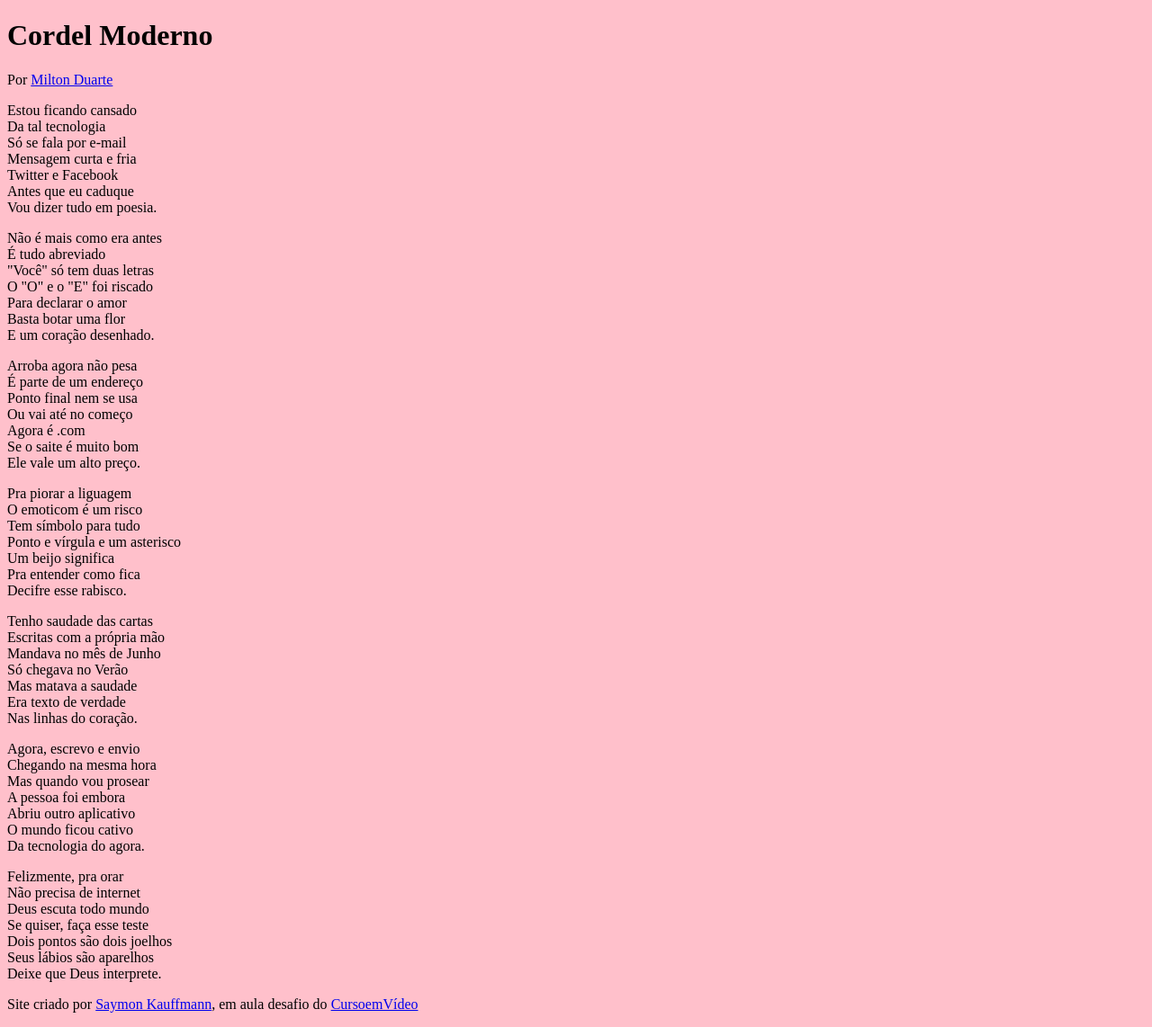
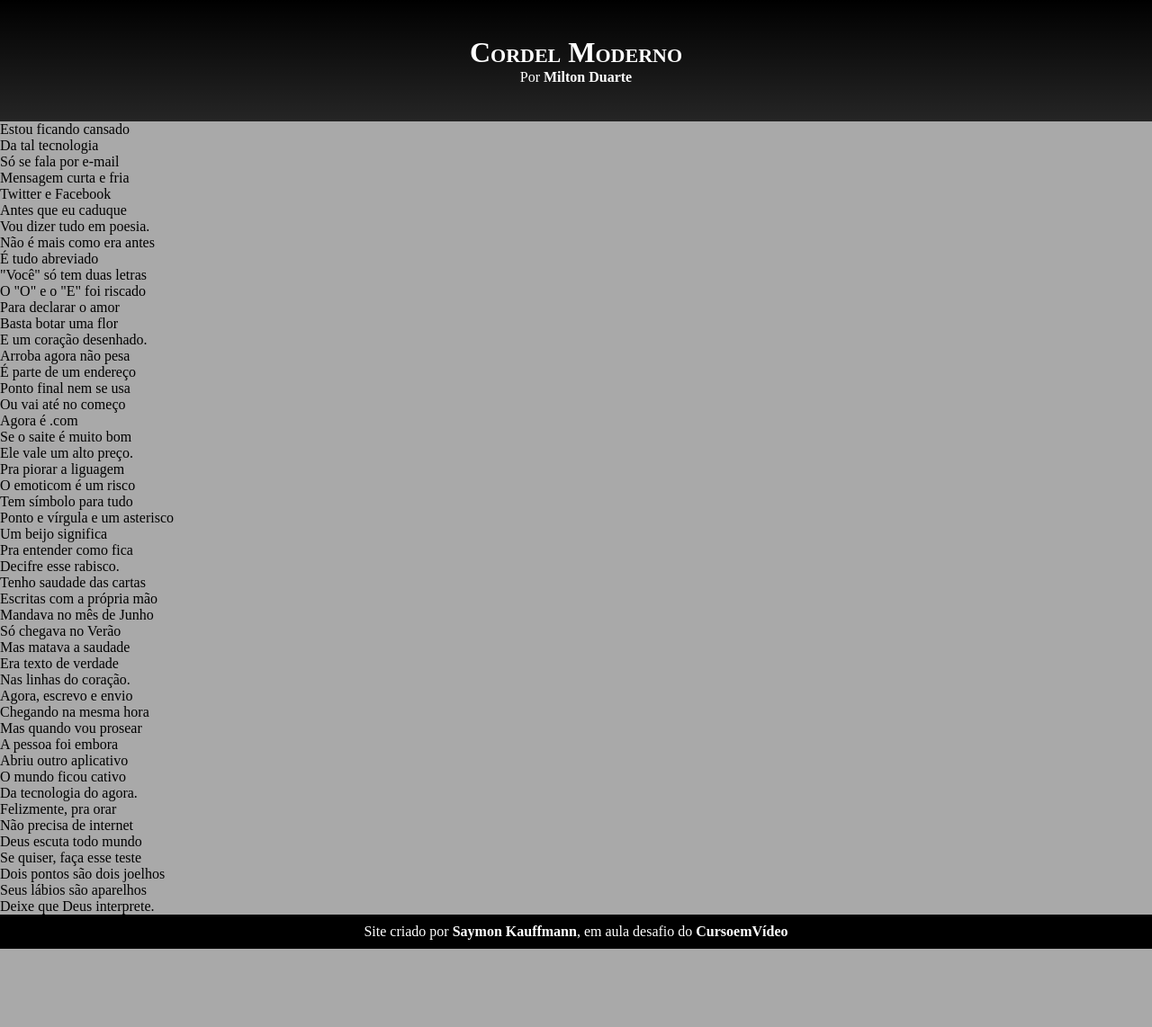
Before and after one commit to Saymon-Kauffmann/Cordel_Moderno, a plain HTML site: page index.html in a window 1280 px wide. Shown: the whole page at 90% size. After the commit the page ends 1055 px from the top, so only its background shows below. Drawn offline with Linux system fonts and the light colour scheme.

Commit message:
header and footer  finished for now

```diff
--- a/index.html
+++ b/index.html
@@ -20,7 +20,7 @@
     </header>
 
     <main>
-        <section>
+        <section class="nrml">
             <p>
                 Estou ficando cansado <br>
                 Da tal tecnologia <br>
@@ -32,7 +32,7 @@
             </p>
         </section>
 
-        <section>
+        <section class="img">
             <p>
                 Não é mais como era antes <br>
                 É tudo abreviado <br>
@@ -44,7 +44,7 @@
             </p>
         </section>
 
-        <section>
+        <section class="nrml">
             <p>
                 Arroba agora não pesa <br>
                 É parte de um endereço <br>
@@ -66,7 +66,7 @@
             </p>
         </section>
 
-        <section>
+        <section class="img">
             <p>
                 Tenho saudade das cartas <br>
                 Escritas com a própria mão <br>
@@ -78,7 +78,7 @@
             </p>
         </section>
 
-        <section>
+        <section class="nrml">
             <p>
                 Agora, escrevo e envio <br>
                 Chegando na mesma hora <br>
--- a/style/style.css
+++ b/style/style.css
@@ -1,5 +1,51 @@
 @charset "UTF-8";
 
-body {
-    background-color: pink;
+* {
+    margin: 0px;
+    padding: 0px;
 }
+
+html, body {
+    min-height: 100vh;
+    background-color: darkgray;
+}
+
+header {
+    background-image: linear-gradient(to bottom, black, rgba(0, 0, 0, 0.781));
+    color: white;
+    text-align: center;
+}
+
+header > h1 {
+    padding-top: 40px;
+    font-variant:small-caps;
+}
+
+header > p {
+    padding-bottom: 40px;
+}
+
+a {
+    color: white;
+    text-decoration: none;
+    font-weight: bold;
+}
+
+header a:hover, footer a:hover {
+    text-decoration: underline;
+}
+
+.nrml {
+
+}
+
+.img {
+
+}
+
+footer {
+    background-color: black;
+    text-align: center;
+    color: white;
+    padding: 10px;
+}
```
